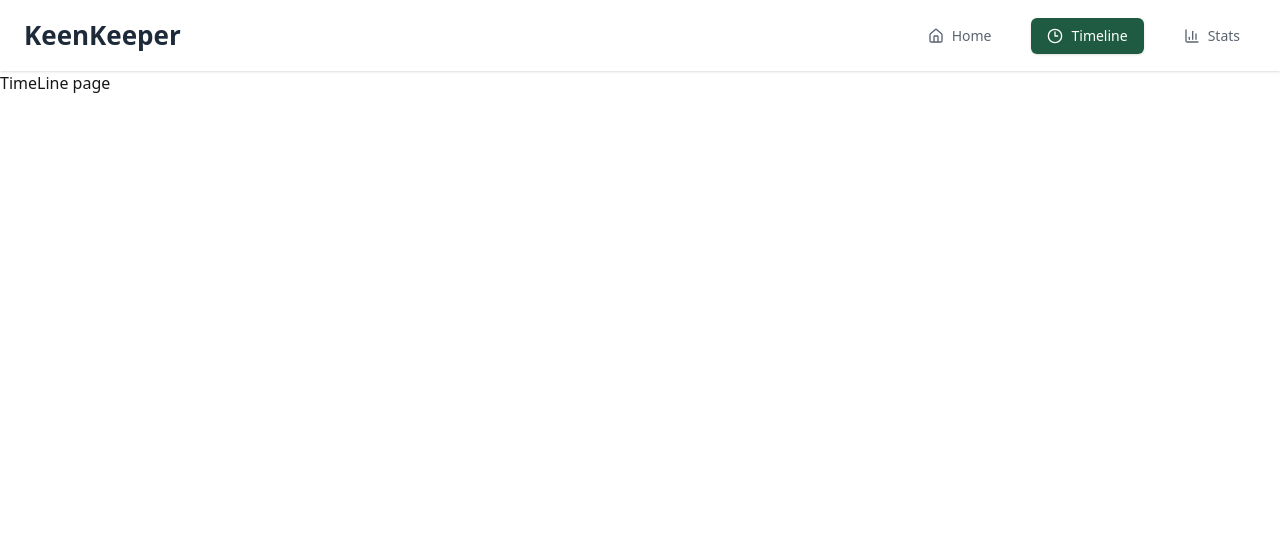
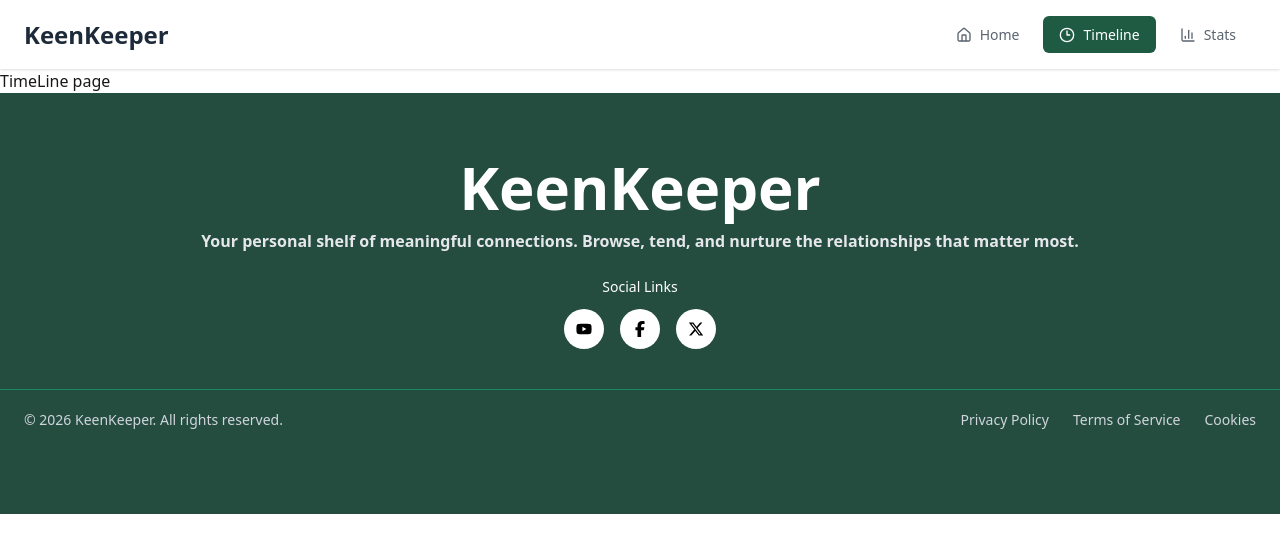
Before and after one commit to Tahaimage8/assienment-7, a Next.js app: page /timeline in a window 1280 px wide. Shown: the top 552 px of the page. Built offline with nearby package versions, Linux system fonts and the light colour scheme.

Commit message:
complate the home with full rensponsive

```diff
--- a/package.json
+++ b/package.json
@@ -13,7 +13,8 @@
     "lucide-react": "^1.8.0",
     "next": "16.2.3",
     "react": "19.2.4",
-    "react-dom": "19.2.4"
+    "react-dom": "19.2.4",
+    "react-icons": "^5.6.0"
   },
   "devDependencies": {
     "@tailwindcss/postcss": "^4",
--- /dev/null
+++ b/src/Compornent/Footer.jsx
@@ -0,0 +1,69 @@
+import { FaYoutube, FaFacebookF, FaXTwitter } from "react-icons/fa6";
+
+const Footer = () => {
+  return (
+    <footer className="bg-[#244D3F] text-white py-16 text-center">
+<div className="max-w-7xl mx-auto">
+
+      <h1 className="text-6xl font-bold">KeenKeeper</h1>
+
+
+      <p className="mt-3 text-md text-gray-200  mx-auto font-semibold">
+        Your personal shelf of meaningful connections. Browse, tend, and nurture
+        the relationships that matter most.
+      </p>
+
+
+      <div className="mt-6">
+        <p className="mb-3 text-sm">Social Links</p>
+
+        <div className="flex justify-center gap-4">
+          <a
+            href="#"
+            target="_blank"
+            className="bg-white text-black p-3 rounded-full hover:scale-105 transition"
+          >
+            <FaYoutube />
+          </a>
+
+          <a
+            href="#"
+            target="_blank"
+            className="bg-white text-black p-3 rounded-full hover:scale-105 transition"
+          >
+            <FaFacebookF />
+          </a>
+
+          <a
+            href="#"
+            target="_blank"
+            className="bg-white text-black p-3 rounded-full hover:scale-105 transition"
+          >
+            <FaXTwitter />
+          </a>
+        </div>
+      </div>
+
+
+      <div className="mt-10 flex flex-col md:flex-row justify-between items-center text-sm text-gray-300 px-6 lg:border-t lg:border-[#1A8862] md:border-t md:border-[#1A8862] p-5">
+
+        <p>© 2026 KeenKeeper. All rights reserved.</p>
+
+        <div className="flex gap-6 mt-3 md:mt-0">
+          <a href="#" target="_blank" className="hover:underline">
+            Privacy Policy
+          </a>
+          <a href="#" target="_blank" className="hover:underline">
+            Terms of Service
+          </a>
+          <a href="#" target="_blank" className="hover:underline">
+            Cookies
+          </a>
+        </div>
+      </div>
+</div>
+    </footer>
+  );
+};
+
+export default Footer;
--- a/src/Compornent/Navbar.jsx
+++ b/src/Compornent/Navbar.jsx
@@ -1,7 +1,8 @@
 "use client";
+
 import Link from "next/link";
 import { usePathname } from "next/navigation";
-import { Home, Clock3, BarChart3 } from "lucide-react";
+import { Home, Clock3, BarChart3, Menu } from "lucide-react";
 
 const Navbar = () => {
   const pathname = usePathname();
@@ -13,42 +14,72 @@ const Navbar = () => {
   ];
 
   return (
-    <div className="w-full">
+    <div className="navbar bg-base-100 shadow-sm px-4 md:px-6">
 
 
+      <div className="navbar-start">
+        <Link href="/" className="text-xl md:text-2xl font-semibold text-[#1d2a39]">
+          KeenKeeper
+        </Link>
+      </div>
 
-      <div className="px-6 py-4 flex items-center justify-between shadow-sm">
+      <div className="navbar-end lg:hidden">
+        <div className="dropdown dropdown-end">
+          <label tabIndex={0} className="btn btn-ghost">
+            <Menu size={20} />
+          </label>
 
+          <ul
+            tabIndex={0}
+            className="menu menu-sm dropdown-content mt-3 z-1 p-2 shadow bg-base-100 rounded-box w-52"
+          >
+            {navItems.map((item) => {
+              const Icon = item.icon;
+              const isActive = pathname === item.href;
 
-        <h1 className="text-[26px] font-semibold text-[#1d2a39]">
-          KeenKeeper
-        </h1>
+              return (
+                <li key={item.name}>
+                  <Link
+                    href={item.href}
+                    className={`flex items-center gap-2 ${
+                      isActive ? "text-[#1f5b43] font-semibold" : ""
+                    }`}
+                  >
+                    <Icon size={16} />
+                    {item.name}
+                  </Link>
+                </li>
+              );
+            })}
+          </ul>
+        </div>
+      </div>
 
-
-        <div className="flex items-center gap-6 text-sm font-medium">
+      <div className="navbar-end hidden lg:flex">
+        <ul className="menu menu-horizontal px-1 gap-2">
           {navItems.map((item) => {
             const Icon = item.icon;
             const isActive = pathname === item.href;
 
             return (
-              <Link
-                key={item.name}
-                href={item.href}
-                className={`flex items-center gap-2 px-4 py-2 rounded-md transition
-                  ${
+              <li key={item.name}>
+                <Link
+                  href={item.href}
+                  className={`flex items-center gap-2 px-4 py-2 rounded-md transition ${
                     isActive
-                      ? "bg-[#1f5b43] text-white shadow-sm"
-                      : "text-[#5b6470] hover:text-[#1d2a39]"
-                  }
-                `}
-              >
-                <Icon size={16} />
-                <span>{item.name}</span>
-              </Link>
+                      ? "bg-[#1f5b43] text-white"
+                      : "hover:bg-gray-100 text-[#5b6470]"
+                  }`}
+                >
+                  <Icon size={16} />
+                  {item.name}
+                </Link>
+              </li>
             );
           })}
-        </div>
+        </ul>
       </div>
+
     </div>
   );
 };
--- a/src/Compornent/StudentDetails.jsx
+++ b/src/Compornent/StudentDetails.jsx
@@ -42,7 +42,7 @@ const StudentDetails = () => {
 
     <div>
         <h2 className="text-[#1F2937] text-[24px] font-semibold">Your Friends</h2> <br />
-            <div className="grid grid-cols-4 gap-10 ">
+            <div className=" grid sm:grid-cols-1 md:grid-cols-2 lg:grid-cols-4 gap-10 ">
       {
         friends.map((friend) => <Card key={friend.id} friend={friend} />)
       }
--- a/src/app/layout.js
+++ b/src/app/layout.js
@@ -1,6 +1,7 @@
 import { Geist, Geist_Mono } from "next/font/google";
 import "./globals.css";
 import Navbar from "@/Compornent/Navbar";
+import Footer from "@/Compornent/Footer";
 
 const geistSans = Geist({
   variable: "--font-geist-sans",
@@ -27,6 +28,7 @@ export default function RootLayout({ children }) {
       <body className="min-h-full flex flex-col font-sans">
         <Navbar/>
         {children}
+        <Footer/>
 
         </body>
     </html>
```
Also changed, not shown: 1 other file (tests, documents, lock files or other folders).
